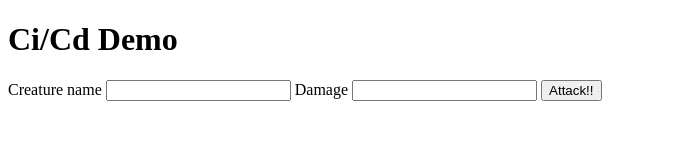
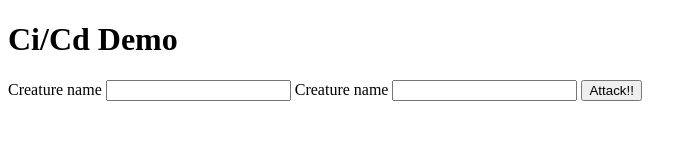
Before and after one commit to naveench909/github-actions, a website built with webpack: page src/index.html in a window 1280 px wide. Shown: the whole page, without its empty margins (0-697 px from the left). Built offline with nearby package versions, Linux system fonts and the light colour scheme.

Commit message:
back to starting of cd

```diff
--- a/src/index.html
+++ b/src/index.html
@@ -11,7 +11,7 @@
     <label for="creature">Creature name</label>
     <input type="text" id="creature">
 
-    <label for="damage">Damage</label>
+    <label for="damage">Creature name</label>
     <input type="text" id="damage">
 
     <button id="resultButton">Attack!!</button>
```
